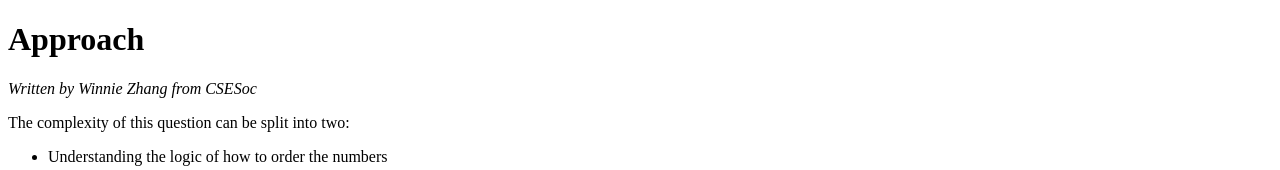
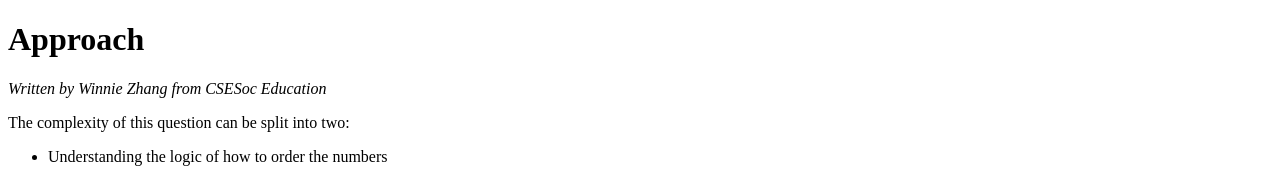
Before and after one commit to csesoc/comp1511-revision-t1-2022, a Next.js app in the folder site/: page /questions/charming-three/approach in a window 1280 px wide. Shown: the top 170 px of the page. Built offline with nearby package versions, Linux system fonts and the light colour scheme.

Commit message:
Update approach.mdx

```diff
--- a/site/pages/questions/charming-three/approach.mdx
+++ b/site/pages/questions/charming-three/approach.mdx
@@ -2,7 +2,7 @@ import Callout from 'nextra-theme-docs/callout'
 
 # Approach
 
-_Written by Winnie Zhang from CSESoc_
+_Written by Winnie Zhang from CSESoc Education_
 
 The complexity of this question can be split into two:
 
```
